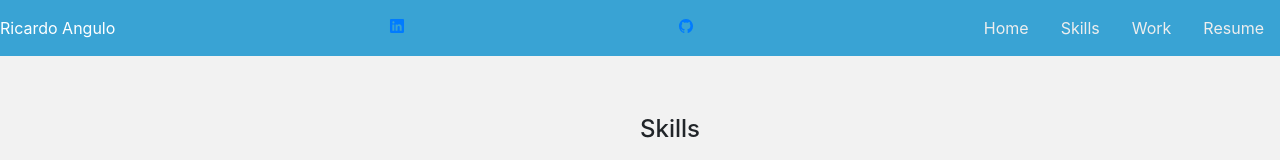
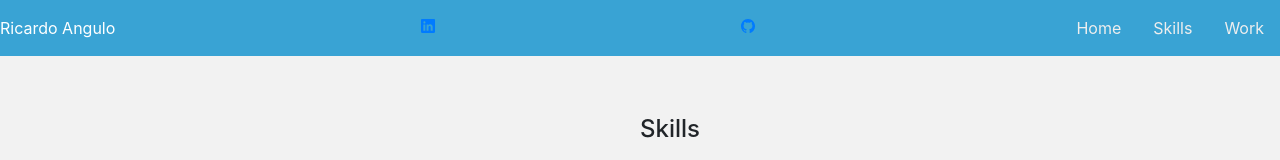
Before and after one commit to tallerdeldiablo/My-Portfolio, a plain HTML site: page index.html in a window 1280 px wide. Shown: the top 160 px of the page. Drawn offline with nearby package versions, Linux system fonts and the light colour scheme.

Commit message:
Update index.html

```diff
--- a/index.html
+++ b/index.html
@@ -58,12 +58,7 @@
             <li>
               <a href="#mywork">Work</a>
             </li>
-            <li>
-              <a
-                href="https://drive.google.com/file/d/1y7Q6FSzd9FwS2PU2R6_V-BrY5papkRjG/view?usp=sharing"
-                >Resume</a
-              >
-            </li>
+
           </ul>
         </div>
       </nav>
```
